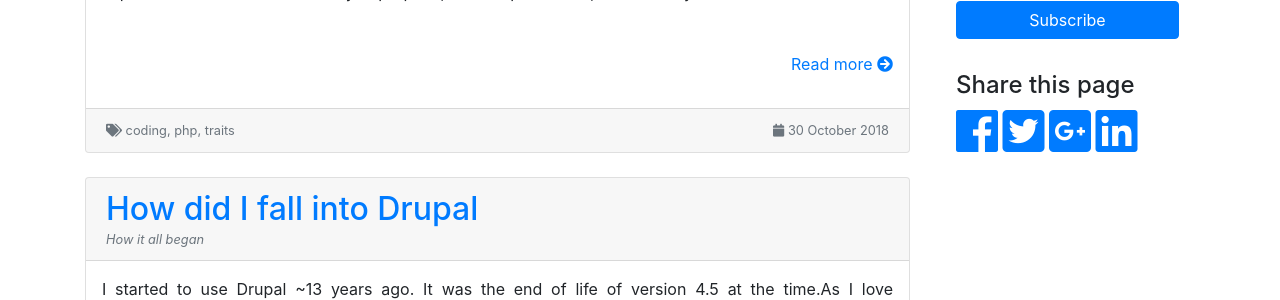
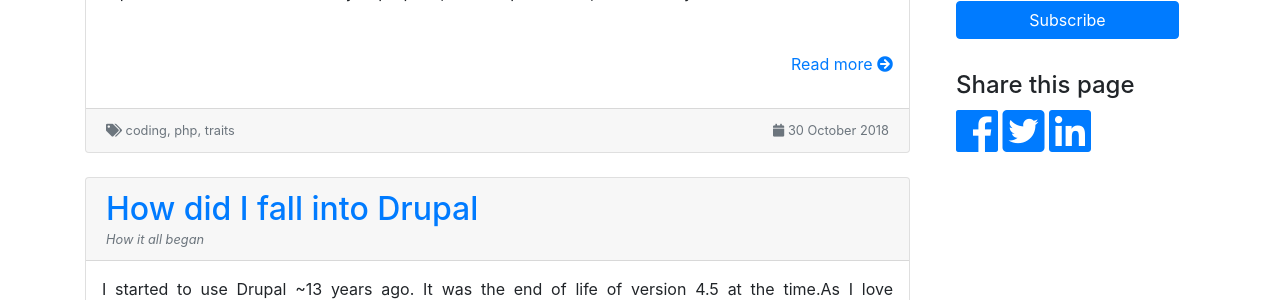
Before and after one commit to drupol/not-a-number.io, a Jekyll site: the page built from index.md, in a window 1280 px wide. Shown: the part 681-981 px from the top of the page. Built offline with Jekyll 4.4.1, drawn with Linux system fonts in a browser that asks for light colours; nearby versions of some CDN libraries.

Commit message:
Remove Google Plus link.

```diff
--- a/_layouts/default.html
+++ b/_layouts/default.html
@@ -79,7 +79,6 @@
                 {% assign url =  site.production_url | append: page.url %}
                 <a href="http://www.facebook.com/sharer/sharer.php?u={{ url | cgi_escape }}" target="_blank"><i class="fab fa-facebook fa-3x"></i></a>
                 <a href="https://twitter.com/intent/tweet?text={% if page.twitter_text %}{{ page.twitter_text | cgi_escape }}{% else %}{{ page.title | cgi_escape }}{% endif %}&url={{ url | cgi_escape }}{% if page.twitter_tags %}&hashtags={{ page.twitter_tags | cgi_escape }}{% endif %}" target="_blank"><i class="fab fa-twitter-square fa-3x"></i></a>
-                <a href="https://plus.google.com/share?url={{ url | cgi_escape }}" target="_blank"><i class="fab fa-google-plus-square fa-3x"></i></a>
                 <a href="http://www.linkedin.com/shareArticle?title={{ page.title | cgi_escape }}&url={{ url | cgi_escape }}" target="_blank"><i class="fab fa-linkedin fa-3x"></i></a>
             </div>
 
```
